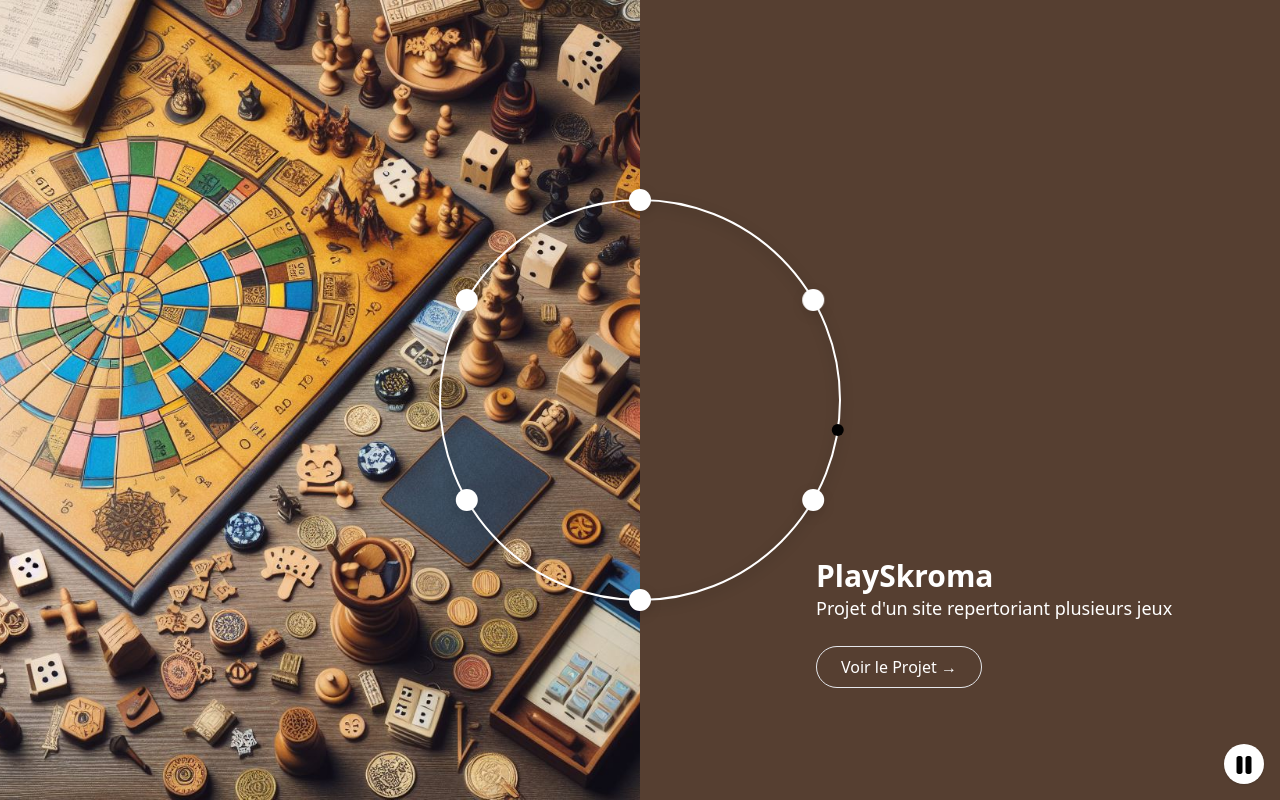
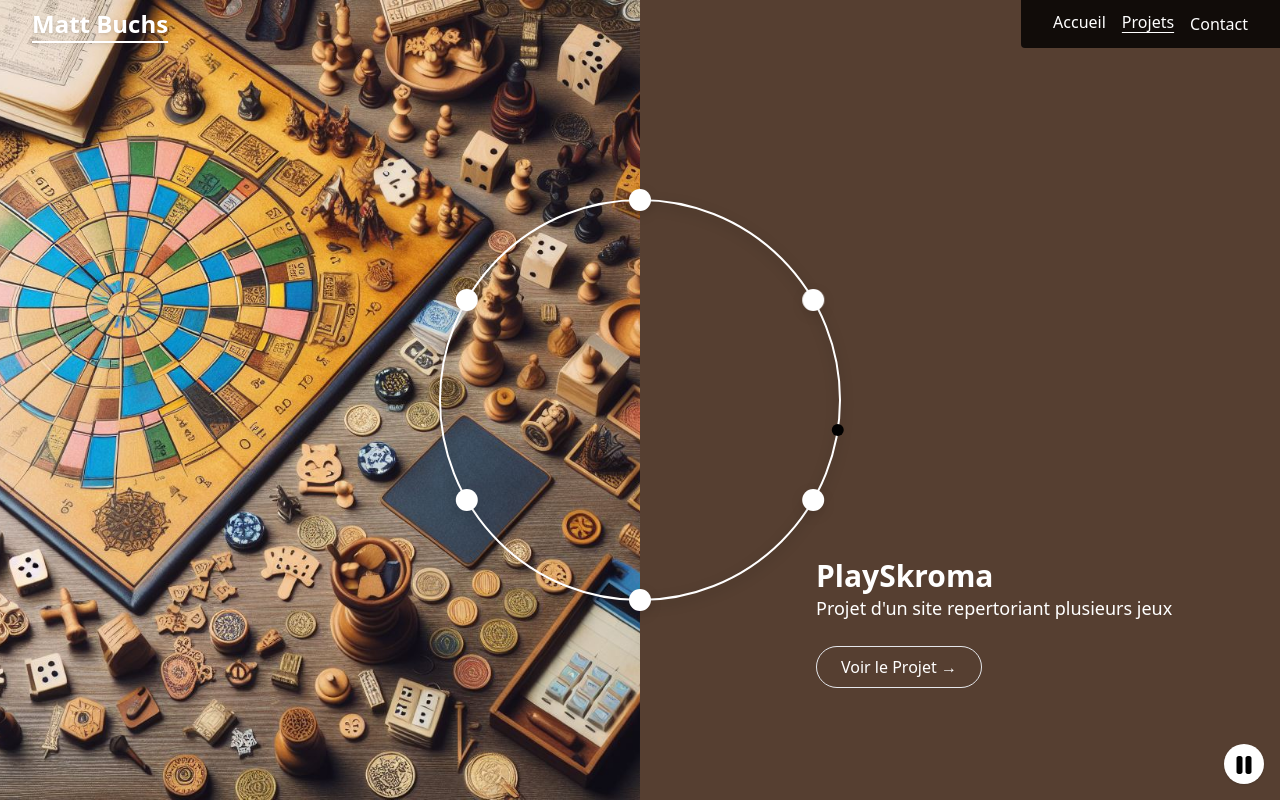
Before and after one commit to MattBuchs/NewPortfolio, a React (Vite) app: page /projects in a window 1280 px wide. Built offline with nearby package versions, Linux system fonts and the light colour scheme.

Commit message:
navbar added

```diff
--- a/src/App.jsx
+++ b/src/App.jsx
@@ -1,14 +1,18 @@
 import { BrowserRouter, Routes, Route } from "react-router-dom";
+import Navbar from "./components/Navbar";
+import Home from "./pages/Home";
 import Projects from "./pages/Projects";
-import Home from "./pages/Home";
+import Contact from "./pages/Contact";
 
 function App() {
     return (
         <BrowserRouter>
+            <Navbar />
             <main>
                 <Routes>
                     <Route path="/projects" element={<Projects />} />
                     <Route path="/" element={<Home />} />
+                    <Route path="/contact" element={<Contact />} />
                 </Routes>
             </main>
         </BrowserRouter>
--- /dev/null
+++ b/src/components/Navbar.jsx
@@ -0,0 +1,46 @@
+import { NavLink } from "react-router-dom";
+
+export default function Navbar() {
+    return (
+        <header className="absolute z-50 text-white flex justify-between items-center w-full h-12">
+            <h1 className="text-2xl font-semibold underline underline-offset-8 ml-8 drop-shadow">
+                Matt Buchs
+            </h1>
+
+            <nav className="bg-black/80 h-full px-8 rounded-bl">
+                <ul className="flex items-center h-full">
+                    <li className="mr-4 mb-1">
+                        <NavLink
+                            to="/"
+                            className={({ isActive }) =>
+                                `${isActive && "underline underline-offset-4"}`
+                            }
+                        >
+                            Accueil
+                        </NavLink>
+                    </li>
+                    <li className="mr-4 mb-1">
+                        <NavLink
+                            to="/projects"
+                            className={({ isActive }) =>
+                                `${isActive && "underline underline-offset-4"}`
+                            }
+                        >
+                            Projets
+                        </NavLink>
+                    </li>
+                    <li>
+                        <NavLink
+                            to="/contact"
+                            className={({ isActive }) =>
+                                `${isActive && "underline underline-offset-4"}`
+                            }
+                        >
+                            Contact
+                        </NavLink>
+                    </li>
+                </ul>
+            </nav>
+        </header>
+    );
+}
--- /dev/null
+++ b/src/pages/Contact.jsx
@@ -0,0 +1,3 @@
+export default function Contact() {
+    return <div>Contact</div>;
+}
--- a/src/pages/Projects.jsx
+++ b/src/pages/Projects.jsx
@@ -47,9 +47,9 @@ export default function Projects() {
                 title: "EnglishLearning",
                 paragraph: "App pour apprendre l'anglais sous forme de card",
                 img: "/english.jpg",
-                bgColorLeft: "#e08c81",
+                bgColorLeft: "#c27470",
                 bgColorRight: "#f1f1f1",
-                class: "w-3/5 rounded absolute top-20 right-10 shadow",
+                class: "w-3/5 rounded absolute top-24 right-10 shadow",
             },
             {
                 id: 6,
```
